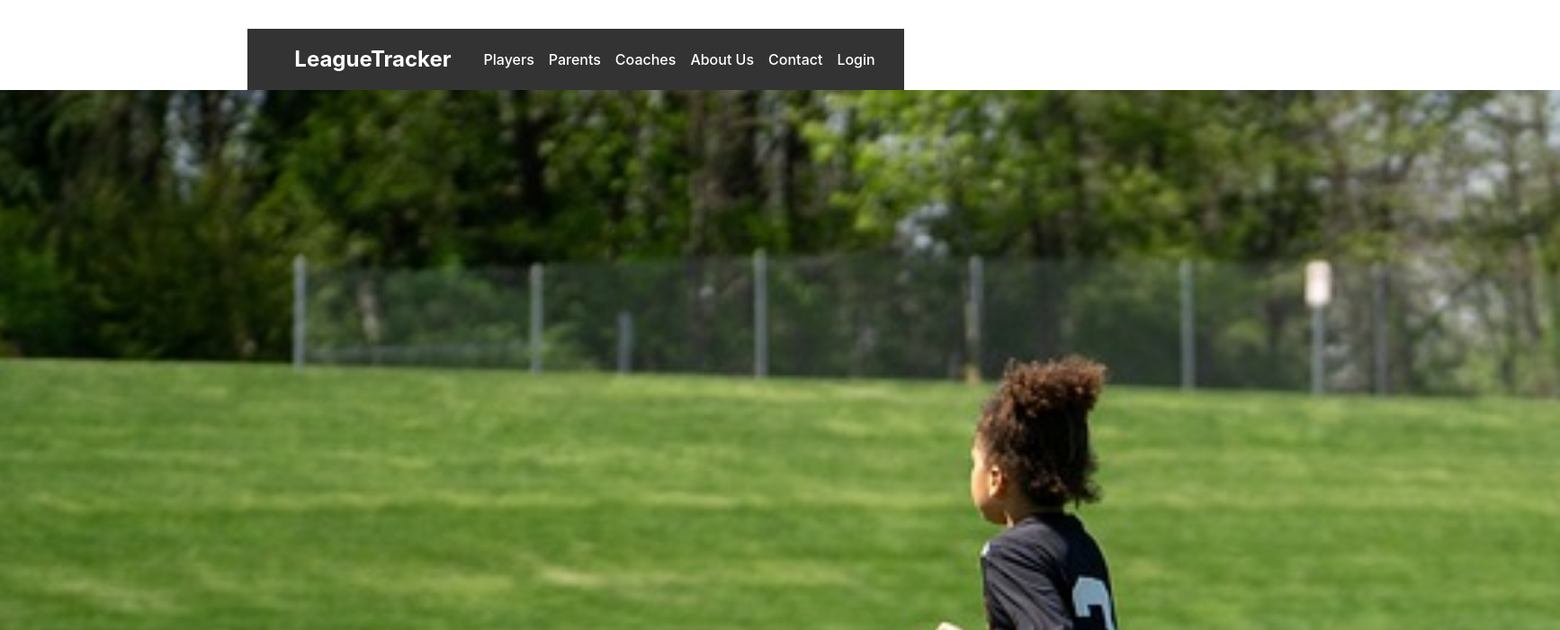
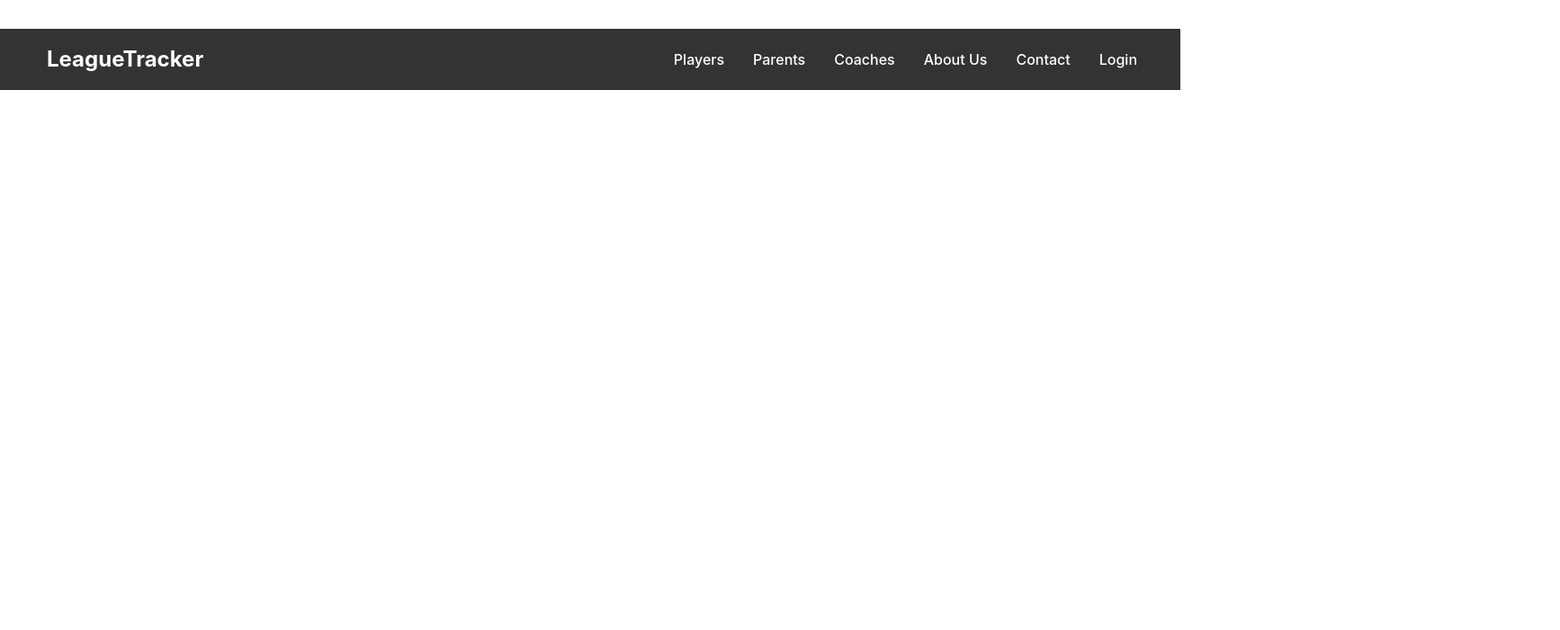
Before and after one commit to tonyh2323/leaguetracker, a React (Vite) app: page / in a window 1280 px wide. Shown: the top 700 px of the page at 90% size, 1734 px wide, since content can reach past the window. Built offline with nearby package versions, Linux system fonts and the light colour scheme.

Commit message:
aligned Navbar

```diff
--- a/src/Navbar.css
+++ b/src/Navbar.css
@@ -4,7 +4,13 @@
     align-items: center;
     background-color: #333;
     color: #fff;
+    width:100%;
+    left: 0;
+    right: 0;
+    margin-Right: 120rem;
+    margin-Left: 0rem;
     padding: 1rem;
+    position: fixed;
   }
 
   .navbar-left .logo {
@@ -22,7 +28,7 @@
   }
 
   .navbar-center .nav-links li {
-    margin-right: 1rem;
+    margin-right: 2rem;
   }
 
   .navbar-center .nav-links a {
```
